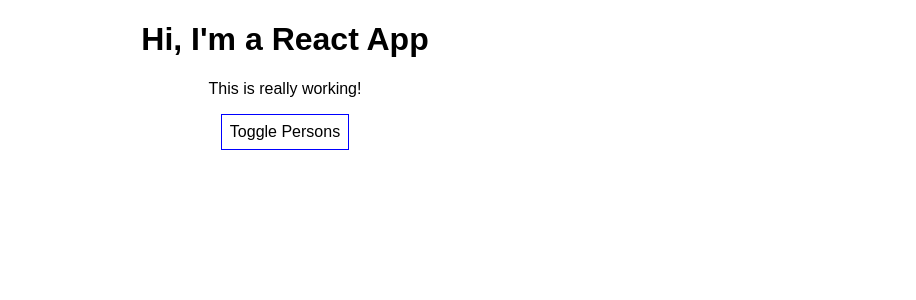
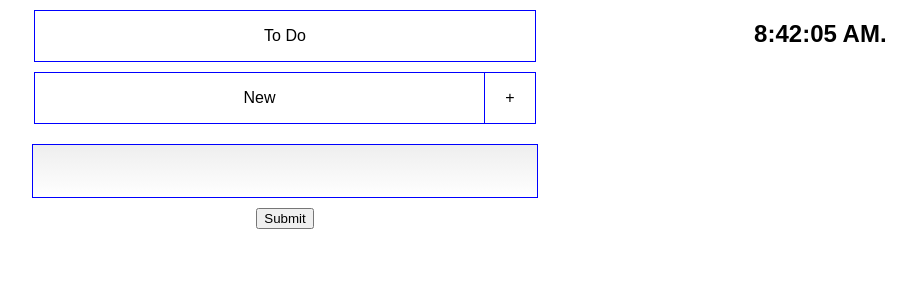
Before and after one commit to Buzonxxxx/React-Novice, a React (Create React App) app in the folder my-app/: page / in a window 1280 px wide. Shown: the top 300 px of the page, without its empty margins (355-1271 px from the left). Built offline with nearby package versions, Linux system fonts and the light colour scheme.

Commit message:
add input form in ToDoList.js

```diff
--- a/my-app/src/components/Assignment1/Assignment1.js
+++ b/my-app/src/components/Assignment1/Assignment1.js
@@ -26,11 +26,6 @@ const UserOutput = (props) => {
 
 class App extends Component {
   state = { username: 'Louis Liao'}
-  constructor(){
-    super()
-    // this.HandleEvent = this.HandleEvent.bind(this)
-  }
-
 
   HandleEvent = (event) => {
     this.setState(
--- a/my-app/src/components/ReactSample/ReactSample.js
+++ b/my-app/src/components/ReactSample/ReactSample.js
@@ -14,20 +14,33 @@ class App extends Component {
   }
 
   deletePersonHandler = (PersonIndex) => {
-    // const persons = this.state.persons.slice()
+    // const persons = this.state.persons
     const persons = [...this.state.persons]
-    persons.splice(PersonIndex, 1)
+    persons.splice(PersonIndex, 1) //remove person item in array
     this.setState({persons: persons})
   }
 
-  nameChangedHandler = (event) => {
-    this.setState({
-      persons: [
-        { name: 'Max', age: 28 },
-        { name: event.target.value, age: 29 },
-        { name: 'Stephanie', age: 26 }
-      ]
+  nameChangedHandler = (event, id) => {
+    //ToSurvey
+    const personIndex = this.state.persons.findIndex(p => {
+      return p.id === id
     })
+    // console.log(personIndex)
+
+    const person = {
+      ...this.state.persons[personIndex]
+    }
+    // console.log(person)
+
+    //ToSurvey
+    // const person = Object.assign({}, this.state.persons[personIndex])
+
+    person.name = event.target.value
+
+    const persons = [...this.state.persons]
+    persons[personIndex] = person
+
+    this.setState({persons: persons})
   }
 
   togglePersonHandler = () => {
@@ -55,7 +68,8 @@ class App extends Component {
               click={this.deletePersonHandler.bind(this, index)}
               name={person.name}
               age={person.age}
-              key={person.id}/>
+              key={person.id}
+              changed={(event) => this.nameChangedHandler(event, person.id)}/>
           })}
         </div>
       )
--- a/my-app/src/components/ToDoList.js
+++ b/my-app/src/components/ToDoList.js
@@ -3,14 +3,14 @@ import React from 'react'
 const boxStyle = {
   'width': '500px',
   'height': '50px',
-  'line-height': '50px',
+  'lineHeight': '50px',
   'margin': '10px auto',
   'border': 'solid blue 1px',
-  'text-align': 'center',
+  'textAlign': 'center',
 };
 const btnStyle = {
   'width': '50px',
-  'border-left': 'solid blue 1px',
+  'borderLeft': 'solid blue 1px',
   'display': 'inline',
   'float': 'right',
   'cursor': 'pointer',
@@ -31,78 +31,74 @@ const NewItem = props =>
 const UserInput = props => {
   const inputStyle = {
     'width': '500px',
-    'display': 'inline-block',
-    'height': '50px',
-    // 'width': '40%',
+    'lineHeight': '50px',
     'border': 'solid blue 1px',
-    // 'border': '1px solid rgba(255,255,255,0.6)',
+    'margin': '10px auto',
     'background': 'linear-gradient(#eee, #fff)',
-    // 'transition': 'all 0.3s ease-out',
-    // 'box-shadow': 'inset 0 1px 4px rgba(0,0,0,0.4)',
-    // 'padding': '5px',
-    // '-moz-box-sizing': 'border-box',
-    // 'box-sizing': 'border-box',
-  	'text-align': 'center',
-    'font-size':'20px'
+    'textAlign': 'center',
+    'fontSize': '20px'
   }
-  const spanStyle = {
-    'display': 'inline-block',
-    'width':'30%',
-  }
-  return(
-<div>
-  <span style={spanStyle}></span>
-  <input
-  style={inputStyle}
-  type ="text"
-   >
-  </input>
-  </div>
+
+  return (
+    <form style={{ textAlign: 'center' }} onSubmit={props.submit}>
+      <input style={inputStyle} type="text" onChange={props.change} />
+      <br />
+      <input type="submit" value="Submit" />
+    </form>
   )
 }
 
 const TaskItem = props => <div style={boxStyle}>{props.title}<DeleteButton title="x" /></div>
 const DeleteButton = props => <div style={btnStyle}>{props.title}</div>
-const AddButton = props =>
-  <div style={btnStyle} onClick={props.click}>
-    {props.title}
-  </div>
+const AddButton = props => <div style={btnStyle} onClick={props.click}>{props.title}</div>
 
-let newList = []
+let addList = []
+let submitList = []
 
 class ToDoList extends React.Component {
   constructor(props) {
     super(props)
     this.state = {
-      tastItem: [1, 2, 3, 4, 5, 6, 7, 8],
-      list: [],
-      count: 0
+      taskItem: [],
+      count: 0,
+      value: ''
     }
   }
 
-  HandleAdd = () => {
-    const count = this.state.count
-    newList.push(count + 1)
+  handleSubmit = (event) => {
+    let value = this.state.value
+    event.preventDefault()
+    submitList.push(value)
     this.setState(
       {
-        list: newList,
+        taskItem: submitList,
+      }
+    )
+  }
+
+  handleChange = (event) => {
+    this.setState({ value: event.target.value });
+  }
+
+  handleAdd = () => {
+    const count = this.state.count
+    addList.push(count + 1)
+    this.setState(
+      {
+        taskItem: addList,
         count: count + 1
       })
   }
 
   render() {
-    const counterStyle = {
-      'text-align': 'center'
-    }
     return (
       <div>
         <ToDoItem title="To Do" />
         <Clock />
-        <NewItem title="New" click={this.HandleAdd}/>
-        <h1 style={counterStyle}>{`${this.state.list}`}</h1>
-        <UserInput/>
-        {this.state.tastItem.map(task => {
-          return <TaskItem title={`Task${task}`} />
+        <NewItem title="New" click={this.handleAdd} />
+        <UserInput submit={this.handleSubmit} change={this.handleChange} />
+        {this.state.taskItem.map(task => {
+          return <TaskItem title={task} />
         })}
       </div>
     )
--- a/my-app/src/index.js
+++ b/my-app/src/index.js
@@ -16,13 +16,13 @@ import LoginControl from './components/LoginControl'
     // <Greeting />,
     // <Welcome />,
     // <Comment />,
-    // <ToDoList />,
+    <ToDoList />,
     // <Clock />,
     // <Toggle />,
     // <ShowWarning/>,
     // <AgeTeller />,
     // <Assignment1 />,
-    <ReactSample/>,
+    // <ReactSample/>,
     // <LoginControl />,
     document.getElementById('root')
   );
```
Also changed, not shown: my-app/src/components/Assignment2/App.js (added, +19 -0 lines), my-app/src/components/ReactSample/Person.js (line endings or trailing spaces).
